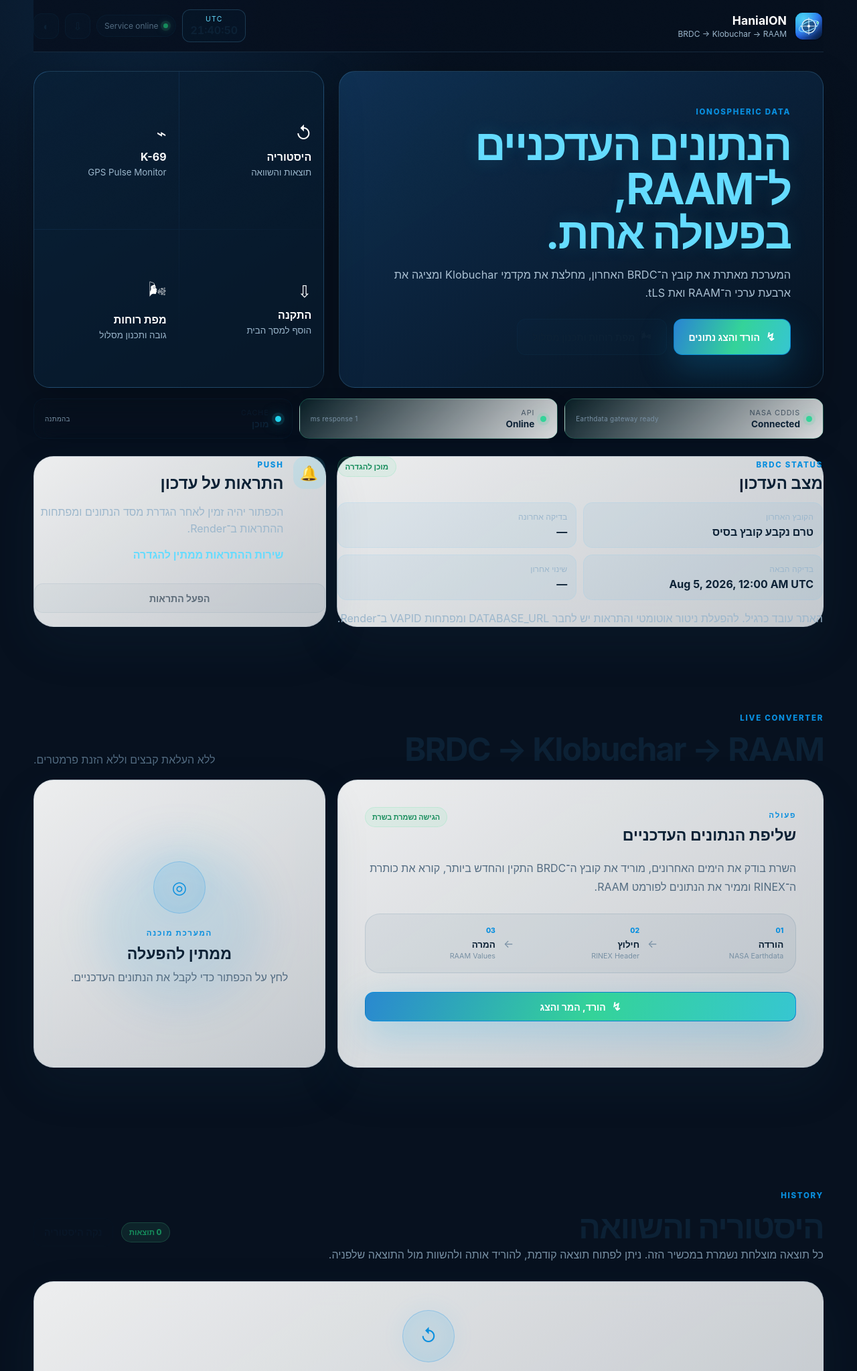
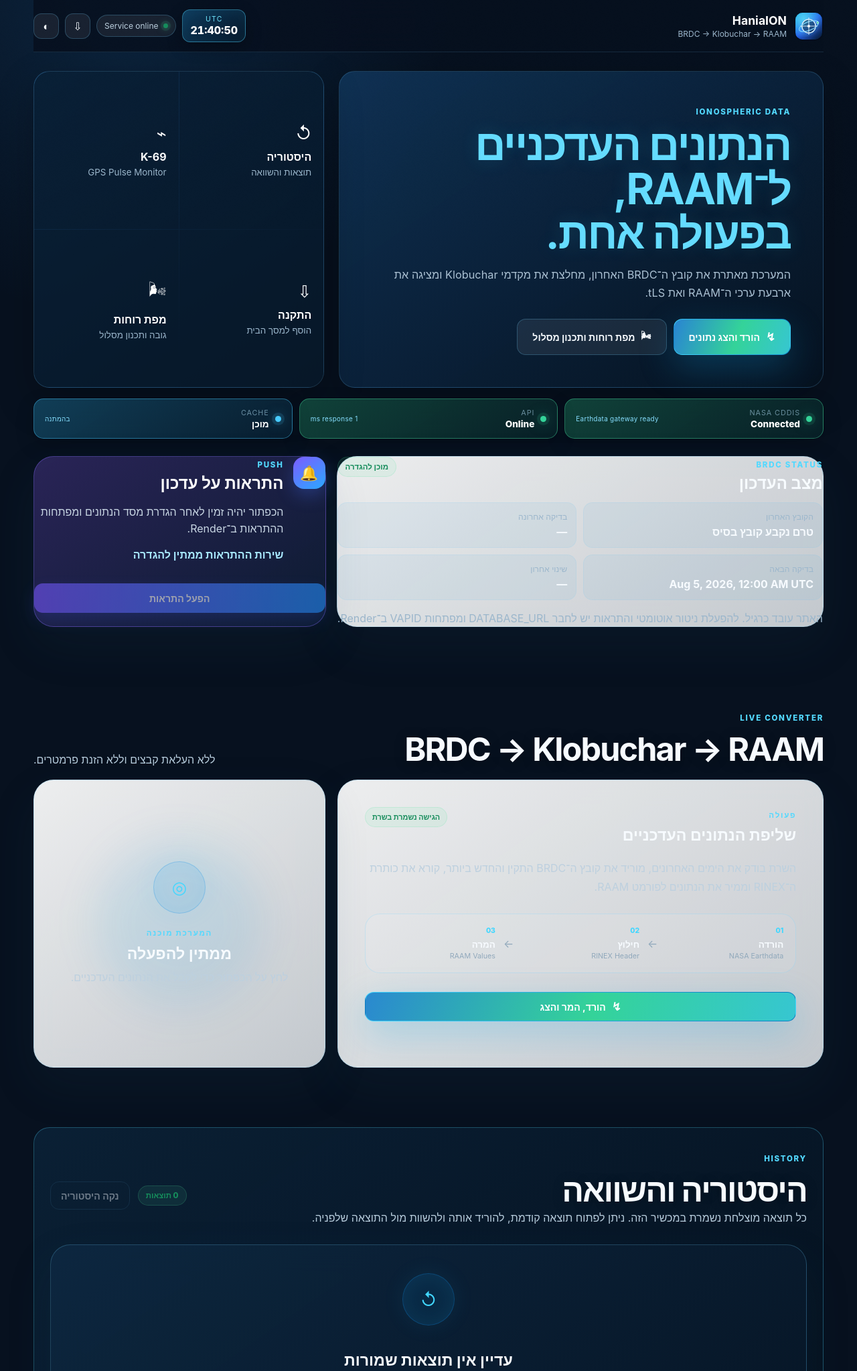
Before and after one commit to l2005l/HaniaION, a FastAPI app: page / in a window 1280 px wide. Shown: the top 2047 px of the page at 67% size. Run offline with FastAPI, Linux system fonts and the light colour scheme; some libraries are stand-ins or nearby versions.

Commit message:
Add files via upload

```diff
--- a/static/index.html
+++ b/static/index.html
@@ -7,9 +7,9 @@
   <meta name="description" content="HaniaION מורידה את קובץ BRDC העדכני, מחלצת מקדמי Klobuchar וממירה אותם לערכי RAAM.">
   <meta name="color-scheme" content="dark light">
   <link rel="manifest" href="/manifest.webmanifest">
-  <link rel="icon" href="/static/icons/icon.svg?v=40" type="image/svg+xml">
-  <link rel="apple-touch-icon" href="/static/icons/icon.svg?v=40">
-  <link rel="stylesheet" href="/static/style.css?v=40">
+  <link rel="icon" href="/static/icons/icon.svg?v=41" type="image/svg+xml">
+  <link rel="apple-touch-icon" href="/static/icons/icon.svg?v=41">
+  <link rel="stylesheet" href="/static/style.css?v=41">
   <title>HaniaION — BRDC to RAAM</title>
 </head>
 <body class="focused-app">
@@ -152,6 +152,6 @@
     </div>
   </div>
   <div id="toast" class="toast" role="status" aria-live="polite"></div>
-  <script src="/static/app.js?v=40" defer></script>
+  <script src="/static/app.js?v=41" defer></script>
 </body>
 </html>
--- a/static/service-worker.js
+++ b/static/service-worker.js
@@ -1,5 +1,5 @@
-const CACHE_NAME = "haniaion-v1-final-20260805";
-const APP_SHELL = ["/", "/wind", "/static/style.css?v=40", "/static/app.js?v=40", "/static/wind.css?v=40", "/static/wind.js?v=40", "/static/icons/icon.svg", "/manifest.webmanifest"];
+const CACHE_NAME = "haniaion-v1-0-1-contrast-fix-20260805";
+const APP_SHELL = ["/", "/wind", "/static/style.css?v=41", "/static/app.js?v=41", "/static/wind.css?v=41", "/static/wind.js?v=41", "/static/icons/icon.svg", "/manifest.webmanifest"];
 
 self.addEventListener("install", event => {
   event.waitUntil(caches.open(CACHE_NAME).then(cache => cache.addAll(APP_SHELL)));
--- a/static/style.css
+++ b/static/style.css
@@ -864,3 +864,147 @@ body.install-modal-open { overflow: hidden; }
   .analytics-summary{grid-template-columns:1fr 1fr}
   .analytics-controls label,.analytics-controls select{width:100%}
 }
+
+/* v1.0.1 readability and status palette fix */
+body.focused-app {
+  --text: #f7fbff;
+  --text-muted: #bdd0df;
+  --text-dim: #91a9bc;
+  --surface: rgba(11, 29, 49, .92);
+  --surface-soft: rgba(255, 255, 255, .075);
+  --border: rgba(111, 207, 255, .24);
+  --primary: #42d7ff;
+  --cyan: #61ead7;
+  color: #f7fbff;
+}
+html[data-theme="light"] body.focused-app {
+  background: radial-gradient(circle at 15% 0, rgba(34,124,202,.18), transparent 30rem), #07111f;
+  color: #f7fbff;
+}
+.focused-app .focused-header,
+.focused-app .focused-hero-copy,
+.focused-app .focused-tools,
+.focused-app .card,
+.focused-app .history-showcase,
+.focused-app .pulse-card,
+.focused-app .analytics-card {
+  color: #f7fbff;
+}
+.focused-app .section-heading h2,
+.focused-app .focused-heading h2,
+.focused-app .history-heading-row h2,
+.focused-app .pulse-section h2,
+.focused-app .analytics-section h2 {
+  color: #f7fbff !important;
+  text-shadow: 0 2px 18px rgba(0, 0, 0, .28);
+}
+.focused-app .section-kicker,
+.focused-app .card-label {
+  color: #53d9ff !important;
+}
+.focused-app .history-intro,
+.focused-app .section-heading > p,
+.focused-app .pulse-card p,
+.focused-app .chart-empty {
+  color: #b7ccdc !important;
+}
+.utc-header {
+  border-color: rgba(83, 217, 255, .42);
+  background: linear-gradient(145deg, rgba(15, 61, 95, .95), rgba(7, 25, 43, .95));
+  box-shadow: 0 8px 24px rgba(0, 0, 0, .24), inset 0 0 20px rgba(66, 215, 255, .06);
+}
+.utc-header small { color: #70e6ff !important; }
+.utc-header strong { color: #ffffff !important; font-weight: 850; }
+.focused-status-row .live-status-card {
+  border-color: rgba(113, 207, 255, .27);
+  background: linear-gradient(145deg, rgba(15, 45, 72, .96), rgba(8, 25, 42, .97));
+  box-shadow: 0 10px 28px rgba(0, 0, 0, .18);
+}
+.focused-status-row .live-status-card small { color: #9fc8df !important; }
+.focused-status-row .live-status-card strong { color: #ffffff !important; font-weight: 850; }
+.focused-status-row .live-status-card em { color: #86dfff !important; }
+.focused-status-row .status-online {
+  border-color: rgba(72, 221, 161, .42);
+  background: linear-gradient(145deg, rgba(18, 72, 61, .9), rgba(8, 32, 39, .97));
+}
+.focused-status-row .status-offline {
+  border-color: rgba(255, 116, 133, .42);
+  background: linear-gradient(145deg, rgba(87, 35, 50, .88), rgba(33, 18, 29, .97));
+}
+.focused-status-row .status-neutral {
+  border-color: rgba(72, 203, 255, .44);
+  background: linear-gradient(145deg, rgba(18, 66, 92, .92), rgba(8, 30, 47, .97));
+}
+.focused-status-row .status-neutral .live-dot,
+.focused-status-row .cache-dot {
+  background: #48cbff !important;
+  box-shadow: 0 0 0 5px rgba(72,203,255,.13), 0 0 18px rgba(72,203,255,.55) !important;
+}
+.notification-card {
+  border-color: rgba(139, 111, 255, .36) !important;
+  background: linear-gradient(145deg, rgba(44, 38, 91, .94), rgba(13, 28, 50, .98)) !important;
+}
+.notification-icon {
+  color: #ffffff;
+  background: linear-gradient(145deg, #7c5cff, #2aa9ff) !important;
+  box-shadow: 0 10px 26px rgba(71, 116, 255, .28);
+}
+.notification-card h2 { color: #ffffff !important; }
+.notification-card p { color: #c7d5e3 !important; }
+#notificationStatus { color: #a9e9ff !important; font-weight: 750; }
+#notificationButton {
+  background: linear-gradient(90deg, #7657ff, #258fff) !important;
+  color: #ffffff !important;
+  border: 0 !important;
+  box-shadow: 0 10px 25px rgba(66, 100, 255, .27);
+}
+.history-section,
+.analytics-section,
+.pulse-section {
+  position: relative;
+  padding: 34px 24px;
+  border: 1px solid rgba(93, 202, 255, .2);
+  border-radius: 24px;
+  background: linear-gradient(145deg, rgba(11, 35, 58, .82), rgba(5, 18, 31, .78));
+  margin-bottom: 24px;
+}
+.history-section { border-color: rgba(85, 220, 255, .29); }
+.analytics-section { border-color: rgba(105, 146, 255, .3); }
+.pulse-section { border-color: rgba(72, 230, 196, .28); }
+.analytics-card,
+.history-empty,
+.comparison-card,
+.history-item,
+.pulse-card {
+  border-color: rgba(110, 207, 255, .24) !important;
+  background: linear-gradient(145deg, rgba(13, 39, 64, .96), rgba(7, 23, 39, .97)) !important;
+}
+.chart-empty {
+  background: rgba(4, 17, 30, .5);
+  border-color: rgba(100, 203, 255, .35);
+}
+.analytics-summary div {
+  background: rgba(50, 132, 190, .12) !important;
+  border-color: rgba(96, 201, 255, .24) !important;
+}
+.analytics-summary span { color: #a9c7da !important; }
+.analytics-summary strong { color: #ffffff !important; }
+.pulse-card-copy h3,
+.pulse-title-row h3,
+.pulse-frame-status,
+.pulse-section .focused-heading h2 {
+  color: #ffffff !important;
+}
+.pulse-card-copy p,
+.pulse-section .focused-heading p,
+.pulse-fallback { color: #b9cede !important; }
+.pulse-frame-toolbar {
+  background: linear-gradient(90deg, rgba(13, 58, 81, .96), rgba(9, 34, 53, .96));
+  border-color: rgba(74, 226, 196, .26) !important;
+}
+@media (max-width: 650px) {
+  .utc-header { display: grid !important; min-width: 78px; padding: 6px 8px; }
+  .utc-header small { font-size: .58rem; }
+  .utc-header strong { font-size: .82rem; }
+  .history-section, .analytics-section, .pulse-section { padding: 24px 15px; }
+}
--- a/static/wind.html
+++ b/static/wind.html
@@ -8,7 +8,7 @@
   <link rel="icon" href="/static/icons/icon.svg">
   <link rel="stylesheet" href="/static/style.css">
   <link rel="stylesheet" href="https://unpkg.com/leaflet@1.9.4/dist/leaflet.css" crossorigin="">
-  <link rel="stylesheet" href="/static/wind.css?v=40">
+  <link rel="stylesheet" href="/static/wind.css?v=41">
   <title>HaniaION — Mission Weather Center V8.1</title>
 </head>
 <body class="wind-body">
@@ -119,6 +119,6 @@
   </main>
 
   <script src="https://unpkg.com/leaflet@1.9.4/dist/leaflet.js" crossorigin=""></script>
-  <script src="/static/wind.js?v=40"></script>
+  <script src="/static/wind.js?v=41"></script>
 </body>
 </html>
```
